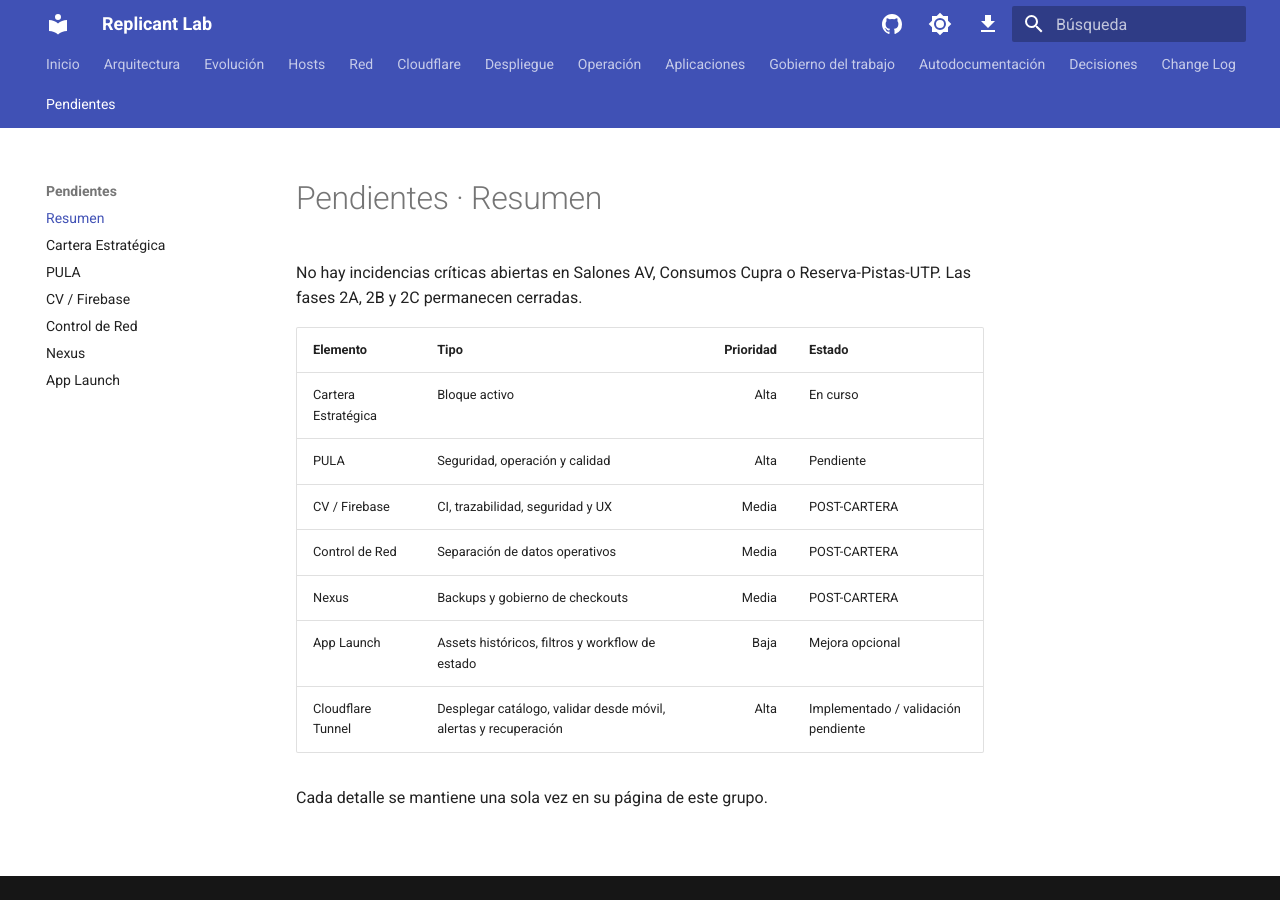
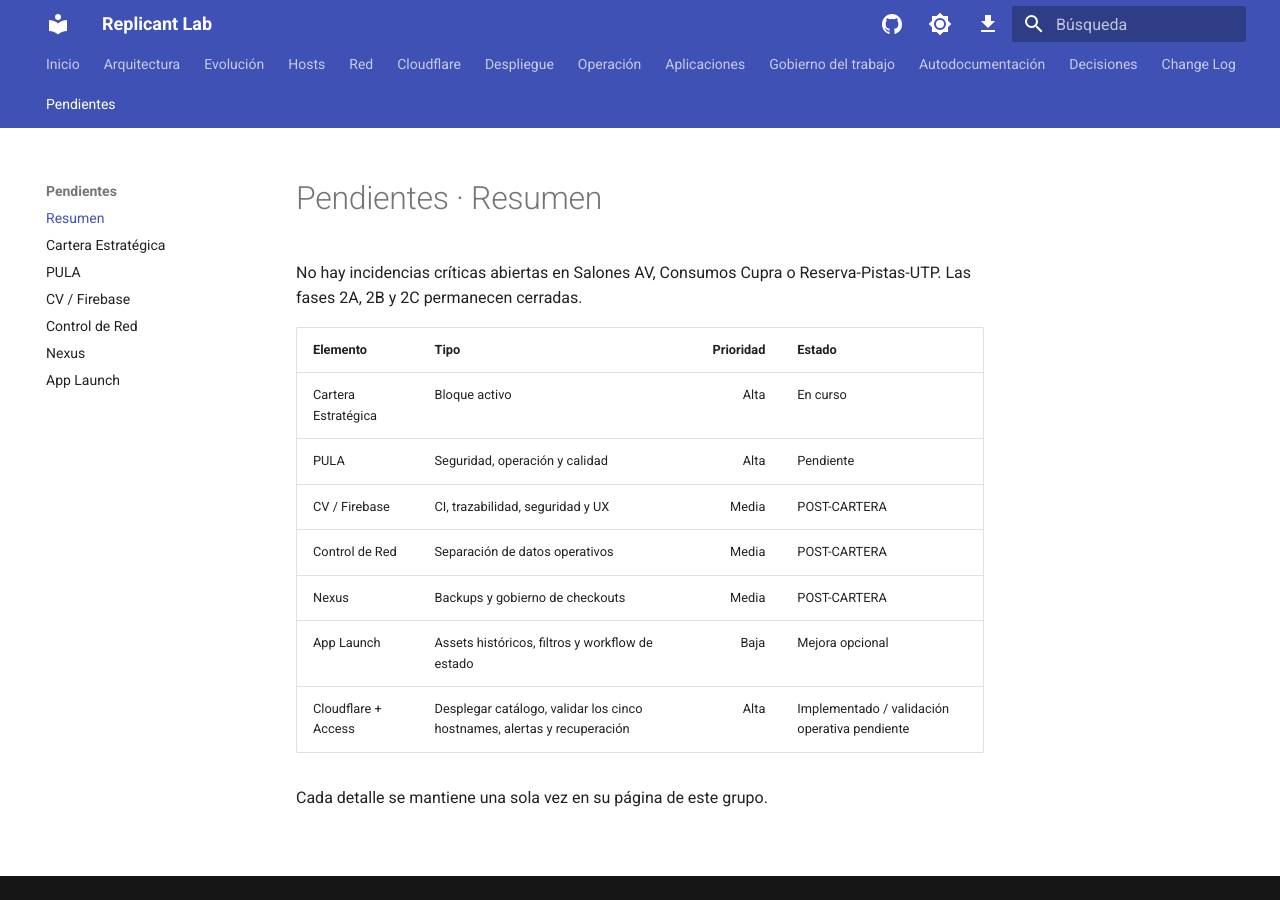
Before and after one commit to ratienza/infra-replicant-lab, an MkDocs documentation site: the page built from docs/pendientes/index.md, in a window 1280 px wide. Built offline with MkDocs 1.6.1 and Material for MkDocs 9.7.7, drawn with Linux system fonts in a browser that asks for light colours; a script that is not in the unit is left out.

Commit message:
docs: clarify Cloudflare pending state

```diff
--- a/docs/pendientes/index.md
+++ b/docs/pendientes/index.md
@@ -10,6 +10,6 @@ No hay incidencias críticas abiertas en Salones AV, Consumos Cupra o Reserva-Pi
 | Control de Red | Separación de datos operativos | Media | POST-CARTERA |
 | Nexus | Backups y gobierno de checkouts | Media | POST-CARTERA |
 | App Launch | Assets históricos, filtros y workflow de estado | Baja | Mejora opcional |
-| Cloudflare Tunnel | Desplegar catálogo, validar desde móvil, alertas y recuperación | Alta | Implementado / validación pendiente |
+| Cloudflare + Access | Desplegar catálogo, validar los cinco hostnames, alertas y recuperación | Alta | Implementado / validación operativa pendiente |
 
 Cada detalle se mantiene una sola vez en su página de este grupo.
```
